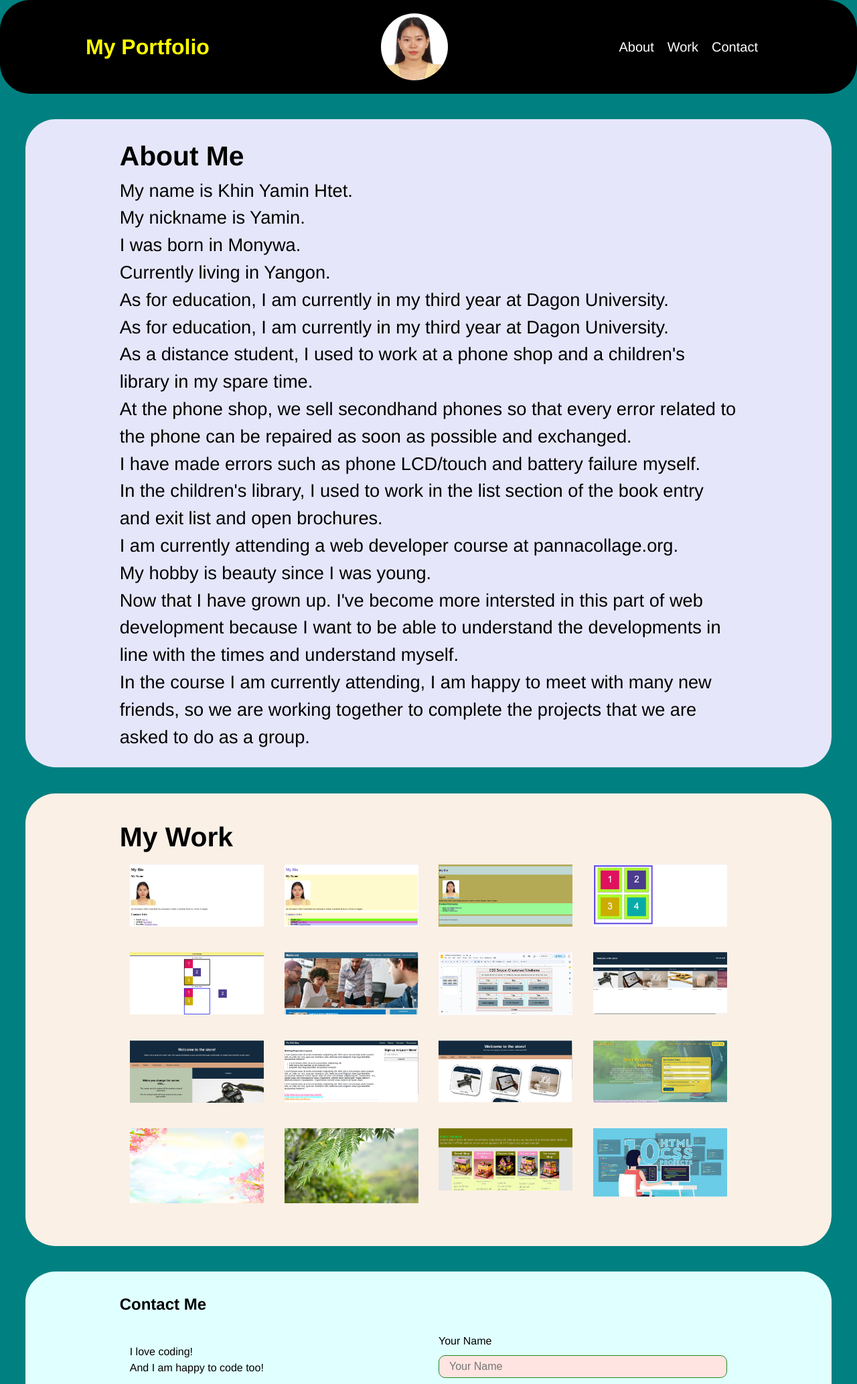
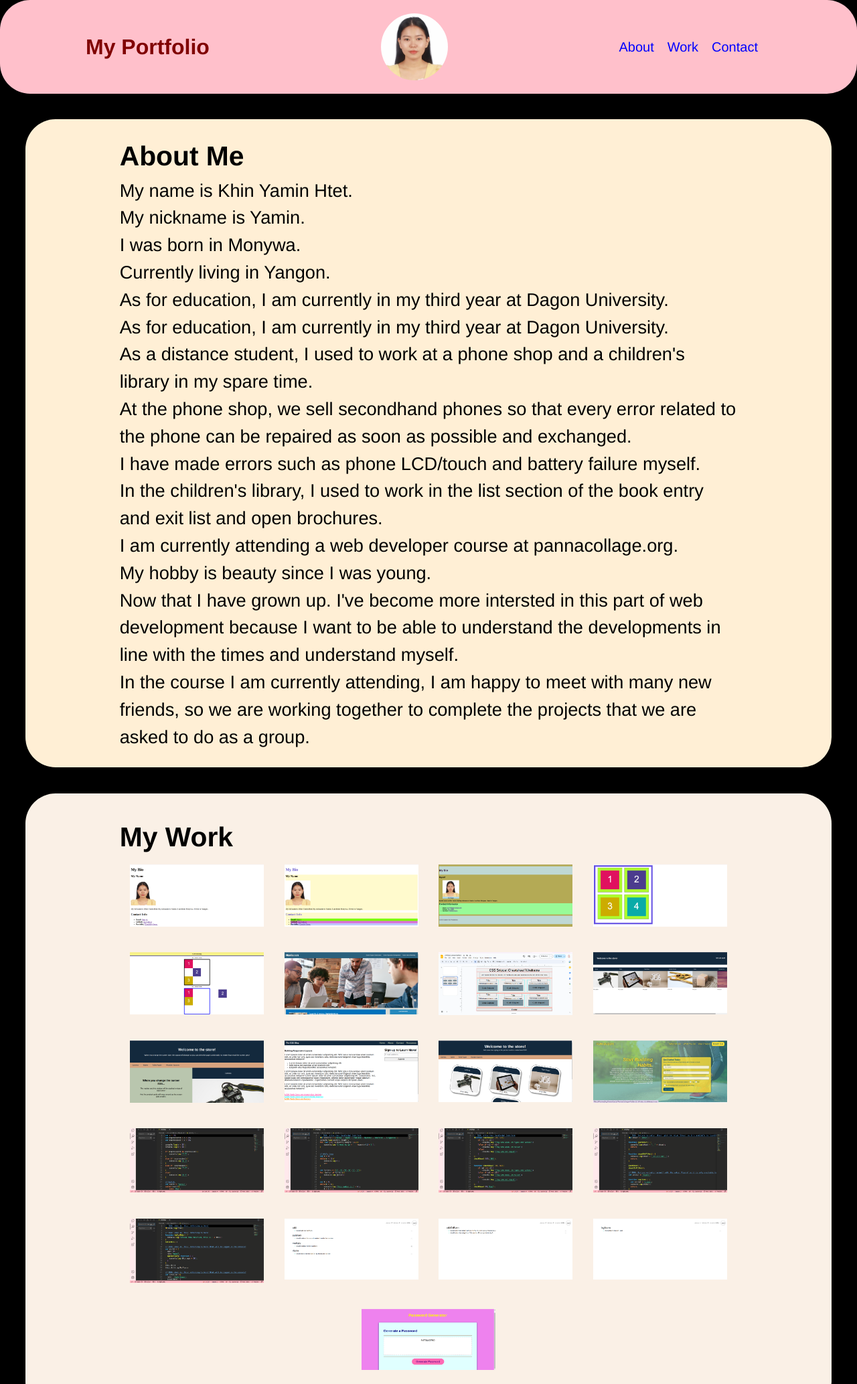
Before and after one commit to Berry8833/02Challenge-Portfolio, a plain HTML site: page index.html in a window 1280 px wide. Shown: the top 2067 px of the page at 67% size. Drawn offline with Linux system fonts and the light colour scheme.

Commit message:
add images

```diff
--- a/Assets/css/style.css
+++ b/Assets/css/style.css
@@ -5,7 +5,7 @@
 }
 body {
     font-family:'Franklin Gothic Medium', 'Arial Narrow', Arial, sans-serif;
-    background-color: teal;
+    background-color: black;
 }
 img {
     width: 120px;
@@ -15,8 +15,8 @@ img {
     margin: auto;
 }
 header {
-    background: black;
-    color: yellow;
+    background: pink;
+    color: maroon;
     padding: 20px 0;
     border-radius: 45px;
 }
@@ -41,12 +41,12 @@ nav ul li {
     margin-right: 20px;
 }
 nav ul li a {
-    color: white;
+    color: blue;
     text-decoration: none;
     font-size: 20px;
 }
 #about {
-    background-color: lavender;
+    background-color: papayawhip;
     font-size: 1.7rem;
     line-height: 1.5;
     padding: 25px;
@@ -62,7 +62,7 @@ nav ul li a {
     border-radius: 45px;
 }
 #contact {
-    background-color: lightcyan;
+    background-color: peachpuff;
     padding: 25px;
     margin: 3%;
     line-height: 2;
@@ -188,8 +188,8 @@ nav ul li a {
     transform: scale(1.1);
 }
 footer {
-    background: black;
-    color: yellow;
+    background: pink;
+    color: maroon;
     padding: 20px 0;
     border-radius: 45px;
 }
--- a/index.html
+++ b/index.html
@@ -11,7 +11,7 @@
             <div class="container">
                 <div class="header-content">
                     <h1>My Portfolio</h1>
-                    <img src="./Assets/images/received_335777415664339.jpeg" alt="Developer's Avatar" class="avatar">
+                    <img src="./Assets/images/Student.jpg" alt="Developer's Avatar" class="avatar">
                     <nav>
                         <ul>
                             <li><a href="#about">About</a></li>
@@ -59,10 +59,15 @@
                     <a href=" https://berry8833.github.io/04-Pseudo-Class/"><img src="./Assets/images/Pseudo-Class.png" alt="Pseudo-Class.png"></a>
                     <a href="https://berry8833.github.io/05-CSS-Variables/"><img src="./Assets/images/CSS-Veriable.png" alt="CSS-Veriable.png"></a>
                     <a href="https://berry8833.github.io/Module2-Run-Buddy2.5-/"><img src="./Assets/images/Run-Buddy.png" alt="Run-Buddy.png"></a>
-                    <a href=" https://berry8833.github.io/01-ConditionalStatement/"><img src="./Assets/images/_ (5).jpeg" alt="_ (1).jpeg"></a>
-                    <a href="https://berry8833.github.io/02-Iteration/"><img src="./Assets/images/_ (6).jpeg" alt="_ (6).jpeg"></a>
-                    <a href=" https://berry8833.github.io/03-Function/"><img src="./Assets/images/Screenshot from 2024-05-08 15-01-21.png" alt="Designer (37).jpeg"></a>
-                    <a href="https://berry8833.github.io/04-Scope/"><img src="./Assets/images/images.jpeg" alt="images.jpeg"></a>
+                    <a href=" https://berry8833.github.io/01-ConditionalStatement/"><img src="./Assets/images/ConditionalStatement.png" alt="ConditionalStatement.png"></a>
+                    <a href="https://berry8833.github.io/02-Iteration/"><img src="./Assets/images/Iteration.png" alt="Iteration.png"></a>
+                    <a href=" https://berry8833.github.io/03-Function/"><img src="./Assets/images/Function.png" alt="Function.png"></a>
+                    <a href="https://berry8833.github.io/04-Scope/"><img src="./Assets/images/Scope.png" alt="Scope.png"></a>
+                    <a href=" https://berry8833.github.io/05-Object-This/"><img src="./Assets/images/ObjectThis.png" alt="ObjectThis.png"></a>
+                    <a href="https://berry8833.github.io/01-Arithmetic/"><img src="./Assets/images/Arithmetic.png" alt="Arithmetic.png"></a>
+                    <a href=" https://berry8833.github.io/02-Odd-or-Even/"><img src="./Assets/images/OddorEven.png" alt="OddorEven.png"></a>
+                    <a href=" https://berry8833.github.io/03-Log-Nums/"><img src="./Assets/images/Log-numbers.png" alt="Log-numbers.png"></a>
+                    <a href=" https://berry8833.github.io/Password-Generator/"><img src="./Assets/images/PasswordGenerator.png" alt="PasswordGenerator.png"></a>
                 </div>
             </div>
         </section>
@@ -111,7 +116,7 @@
                 <div class="container">
                     <div class="header-content">
                         <h1>My Portfolio</h1>
-                        <img src="./Assets/images/received_335777415664339.jpeg" alt="Developer's Avatar" class="avatar">
+                        <img src="./Assets/images/Student.jpg" alt="Developer's Avatar" class="avatar">
                         <nav>
                             <ul>
                                 <li><a href="#about">About</a></li>
```
Also changed, not shown: application.html (+2 -2 lines), Assets/images/Arithmetic.png (added), Assets/images/ConditionalStatement.png (added), Assets/images/Function.png (added), Assets/images/Iteration.png (added), Assets/images/Log-numbers.png (added), Assets/images/ObjectThis.png (added), Assets/images/OddorEven.png (added), Assets/images/PasswordG.png (deleted), Assets/images/PasswordGenerator.png (added), Assets/images/Scope.png (added), Assets/images/Screenshot from 2024-05-08 15-01-21.png (deleted), Assets/images/Student.jpg (added), Assets/images/_ (5).jpeg (deleted), 2 more files.
